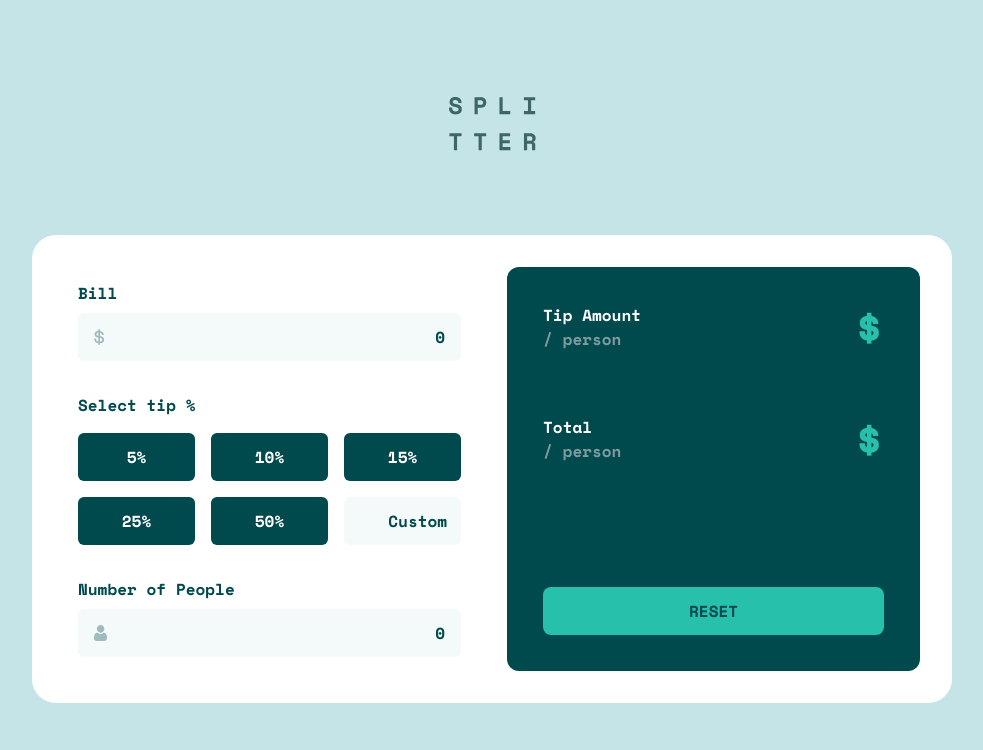
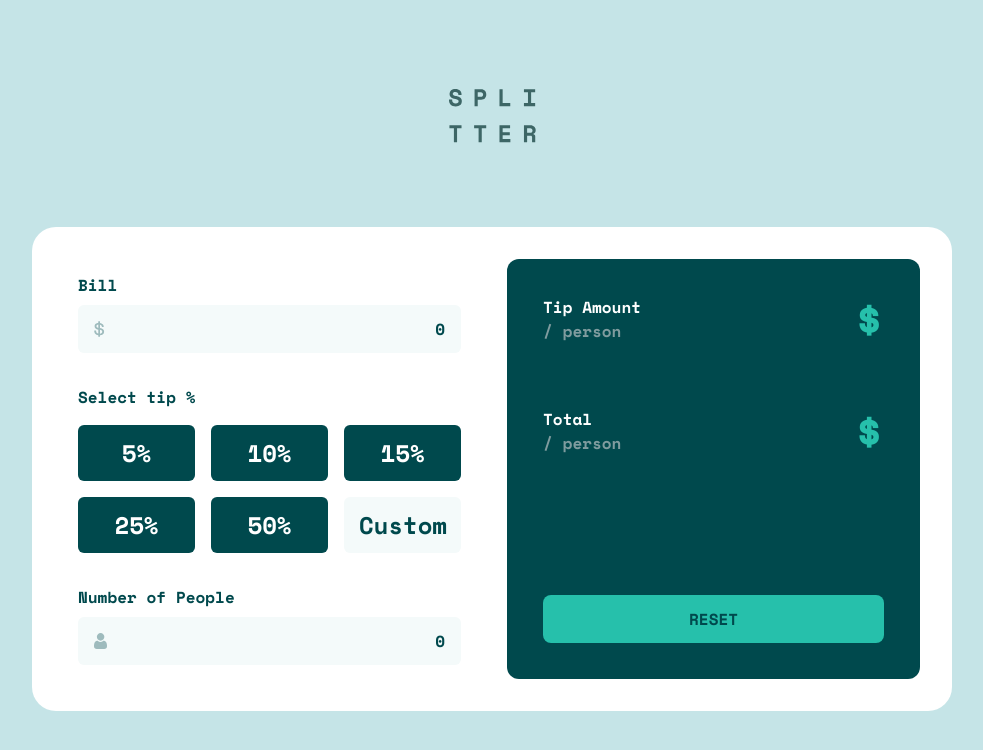
Before and after one commit to iameenahmed/Tip-Calculator, a React (Vite) app: page / in a window 1280 px wide. Shown: the top 750 px of the page, without its empty margins (148-1131 px from the left). Built offline with nearby package versions, Linux system fonts and the light colour scheme.

Commit message:
Refactor TipInput component to handle reset button click and display errors

```diff
--- a/src/Components/TipInput.jsx
+++ b/src/Components/TipInput.jsx
@@ -1,23 +1,48 @@
+import { useEffect, useRef, useState } from "react";
+
 // eslint-disable-next-line react/prop-types
-const TipInput = ({ handleInput }) => {
+const TipInput = ({ handleInput, error, isResetBtnClicked }) => {
+  const [selectedTip, setSelectedTip] = useState();
+
   const tipOptions = [5, 10, 15, 25, 50];
 
+  const inputRef = useRef(null);
+  const radioRef = useRef(null);
+  isResetBtnClicked && (inputRef.current.value = "");
+  isResetBtnClicked && (radioRef.current.checked = false);
+  useEffect(() => {
+    setSelectedTip("");
+  }, [isResetBtnClicked]);
+
+  const handleRadioChange = (e) => {
+    handleInput(e);
+    setSelectedTip(e.target.value);
+  };
+
   return (
-    <div className="my-8">
-      <h2 className="mb-4">Select tip %</h2>
+    <fieldset className="my-8">
+      <div className="flex items-center justify-between">
+        <legend className="mb-4">Select tip %</legend>
+        {error && <span className="block text-sm text-red-500">{error}</span>}
+      </div>
       <div className="grid grid-cols-2 grid-rows-3 gap-4 font-bold md:grid-cols-3 md:grid-rows-2">
         {tipOptions.map((tipOption, index) => {
           return (
             <label
               key={index}
-              className="block cursor-pointer rounded-md bg-VeryDarkCyan py-3 text-center text-White hover:bg-StrongCyan"
+              className={`block cursor-pointer rounded-md py-3 text-center text-White transition-colors duration-300 md:text-2xl ${
+                selectedTip === tipOption.toString()
+                  ? "bg-StrongCyan"
+                  : "bg-VeryDarkCyan hover:bg-StrongCyan"
+              }`}
             >
               <input
                 type="radio"
+                ref={radioRef}
                 name="tipPercent"
                 value={tipOption}
                 className="hidden"
-                onChange={handleInput}
+                onChange={handleRadioChange}
               />
               {`${tipOption}%`}
             </label>
@@ -26,13 +51,16 @@ const TipInput = ({ handleInput }) => {
         <input
           type="text"
           name="tipPercent"
-          id="tip-percent"
+          id="tipPercent"
+          ref={inputRef}
           placeholder="Custom"
           onChange={handleInput}
-          className="rounded-md bg-VeryLightGrayishCyan px-3.5 py-3 text-right text-DarkGrayishCyan placeholder:text-VeryDarkCyan"
+          className={`rounded-md bg-VeryLightGrayishCyan px-3.5 py-3 text-right text-DarkGrayishCyan outline-StrongCyan placeholder:text-VeryDarkCyan md:text-2xl ${
+            error ? "outline-red-500" : "outline-StrongCyan"
+          }`}
         />
       </div>
-    </div>
+    </fieldset>
   );
 };
 
```
